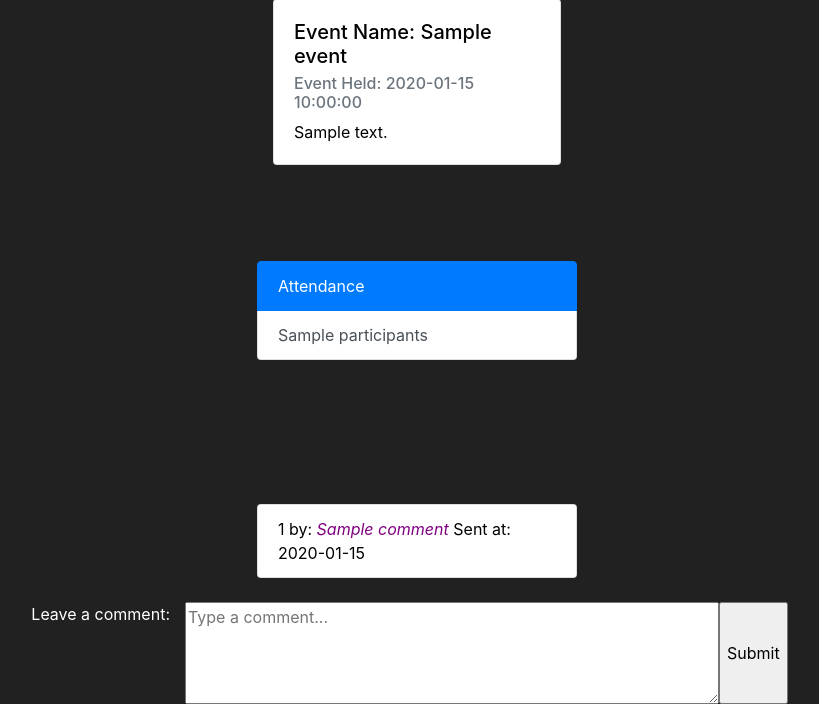
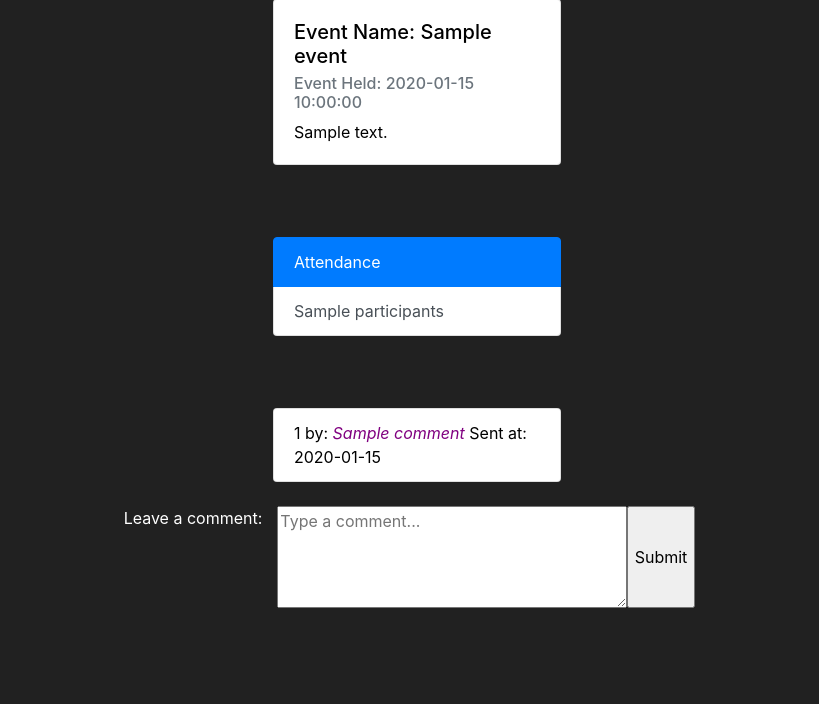
Before and after one commit to lifeofborna/Event-Organization-App, a Flask app: template templates/event.html in a window 1280 px wide. Shown: the part 233-937 px from the top of the page, without its empty margins (223-1042 px from the left). After the commit the page ends 841 px from the top, so only its background shows below. Run offline with Flask 2, Linux system fonts and the light colour scheme; the template is opened without the code that fills it: most values are stand-ins (such as "Sample title", 1, 10 or a date in 2020); some libraries are stand-ins or nearby versions.

Commit message:
Some changes on the interface of creating an event and when showing more details about the event

```diff
--- a/templates/event.html
+++ b/templates/event.html
@@ -6,6 +6,8 @@
 
 {% block content %}
 
+
+    </style>
     {% if event is defined and event|length %}
 
     <br>
@@ -44,14 +46,13 @@
     <br>
     <br>
     <br>
-    <br>
 
     {% endfor %}
     {% endif %}
 
     {% if participants is defined and participants|length %}
 
-    <div class="list-group list-group-numbered mx-auto justify-content-center w-25">
+        <div style="width: 18rem;" class="list-group list-group-numbered mx-auto justify-content-center">
             <a href="#" class="list-group-item list-group-item-action active">
             Attendance
             </a>
@@ -59,7 +60,6 @@
             <a href="#" class="list-group-item list-group-item-action">{{ participants }}</a>
             {% endfor %}
         </div>
-    <br>
 
 
     {% endif %}
@@ -67,16 +67,16 @@
     <br>
     <br>
     <br>
-    <br>
-    <br>
+
+
     {% if comment is defined and comment|length %}
 
 
 
-    <div class="card mx-auto justify-content-center w-25" style="width: 18rem;">
+    <div class="card mx-auto justify-content-center" style="width: 18rem;">
         <ul class="list-group list-group-flush justify-content-center">
         {% for comment in comment %}
-          <li style="color:black" class="list-group-item"  >{{ comment[0] }} by: <i style="color:purple">{{ comment[1] }}</i> Sent at:  {{comment[2].strftime("%H:%M:%S")}} </li>
+          <li style="color:black;" class="list-group-item"  >  {{ comment[0] }} by: <i style="color:purple">{{ comment[1] }}</i> Sent at:  {{comment[2].strftime("%H:%M:%S")}} </li>
         {% endfor %}
 
         </ul>
@@ -92,7 +92,7 @@
     {% for event in event %}
 
     <form action="{{ url_for('event', action='comment',id=event.event_id) }}" method="post">
-        <divc class="col d-flex justify-content-center">
+        <divc class="col d-flex justify-content-center" style="width: 28rem;">
         <textarea name ="content" rows="4" cols="50" placeholder="Type a comment..."></textarea>
         <input type="hidden" name="csrf_token" value="{{ session.csrf_token }}">
         </div>
```
Also changed, not shown: templates/create_event.html (+11 -1 lines). Lines whose indentation alone changed are shown as unchanged.
